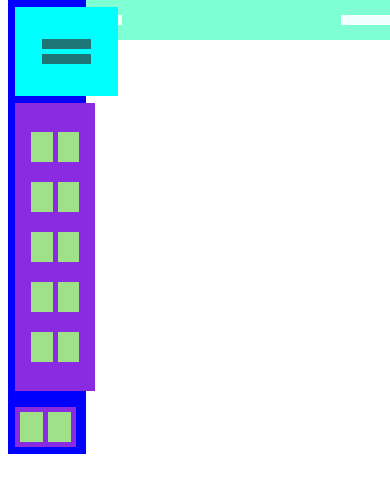
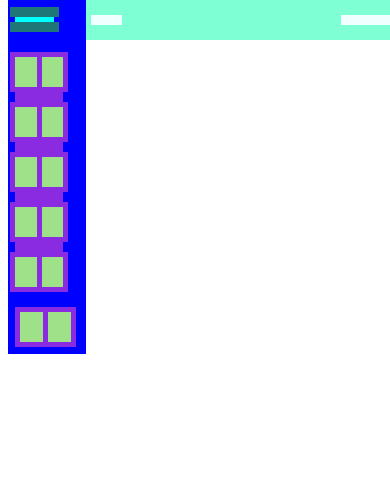
Before and after one commit to Tahanaz0/Mystura, a React (Vite) app: page / in a window 390 px wide. Both pictures are taken after typing "Sample", "Sample123" into the empty fields and a click on the button "Login". Shown: the top 492 px of the page. Built offline with nearby package versions, Linux system fonts and the light colour scheme.

Commit message:
'responsiveness'

```diff
--- a/src/component/sideBar2/SideBar2.jsx
+++ b/src/component/sideBar2/SideBar2.jsx
@@ -4,11 +4,11 @@
     return (
         <>
             <div className="sideBar-main-container">
-                <div className="first-container">
+                <div className="first-container1">
                     <div className="logo-heading"></div>
                     <div className="logo-heading"></div>
                 </div>
-                <div className="second-container">
+                <div className="second-container1">
                     <div className="pages">
                         <div className="logo-page"></div>
                         <div className="logo-page"></div>
--- a/src/component/sideBar2/sidebar2.css
+++ b/src/component/sideBar2/sidebar2.css
@@ -5,7 +5,7 @@
     top: 0;
     position: fixed;
 }
-.first-container{
+.first-container1{
     background-color: aqua;
     width: 50%;
     display: flex;
@@ -20,11 +20,12 @@
     padding: 5px;
     width: 100%;
 }
-.second-container{
+.second-container1{
     background-color: blueviolet;
     width: 62%;
     display: flex;
     margin: 9%;
+    margin-top: 25%;
     flex-direction: column;
     justify-content: center;
     align-items: center;
```
